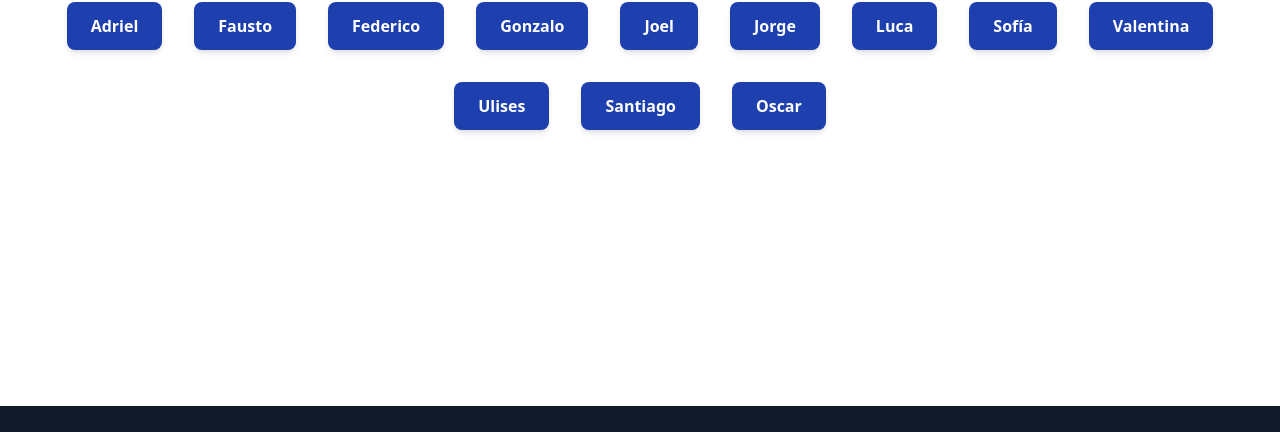
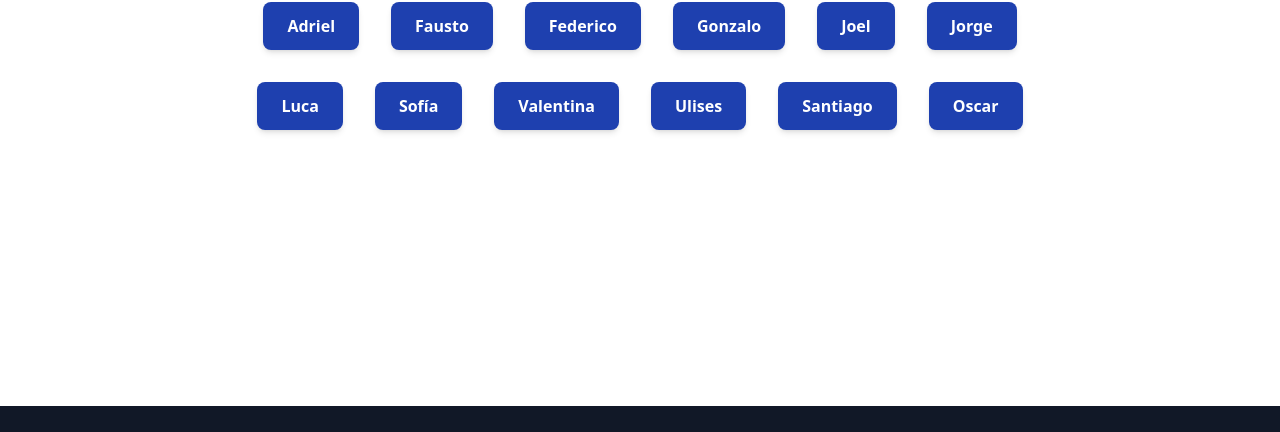
Before and after one commit to Giozzi570/Huerta-automatizada-Proyecto-Sarlinga, an Astro site: page /integrantes in a window 1280 px wide. Shown: the part 596-1028 px from the top of the page. Built offline with nearby package versions, Linux system fonts and the light colour scheme; Astro itself is replaced by a stand-in of ours.

Commit message:
fotos delete

```diff
--- a/src/pages/integrantes.astro
+++ b/src/pages/integrantes.astro
@@ -37,7 +37,7 @@ import Header from '../components/Header.astro'
             <Oscar />
             <Fede />
             <Luca />
-            <section id="container-buttons" class="flex flex-wrap justify-center">
+            <section id="container-buttons" class="flex flex-wrap justify-center md:w-2/3">
                 <button id="buttonAdriel" class="m-4 px-6 py-3 bg-blue-800 text-white font-semibold rounded-lg shadow-md hover:bg-blue-600 focus:outline-none focus:ring-2 focus:ring-blue-300 transition duration-300">Adriel</button>
                 <button id="buttonFausto" class="m-4 px-6 py-3 bg-blue-800 text-white font-semibold rounded-lg shadow-md hover:bg-blue-600 focus:outline-none focus:ring-2 focus:ring-blue-300 transition duration-300">Fausto</button>
                 <button id="buttonFede" class="m-4 px-6 py-3 bg-blue-800 text-white font-semibold rounded-lg shadow-md hover:bg-blue-600 focus:outline-none focus:ring-2 focus:ring-blue-300 transition duration-300">Federico</button>
```
Also changed, not shown: public/Jorge.png (deleted), public/Jorge2.png (deleted), public/integrantes.jpg (deleted), public/logo.png (deleted), public/logoHeader.png (deleted).
